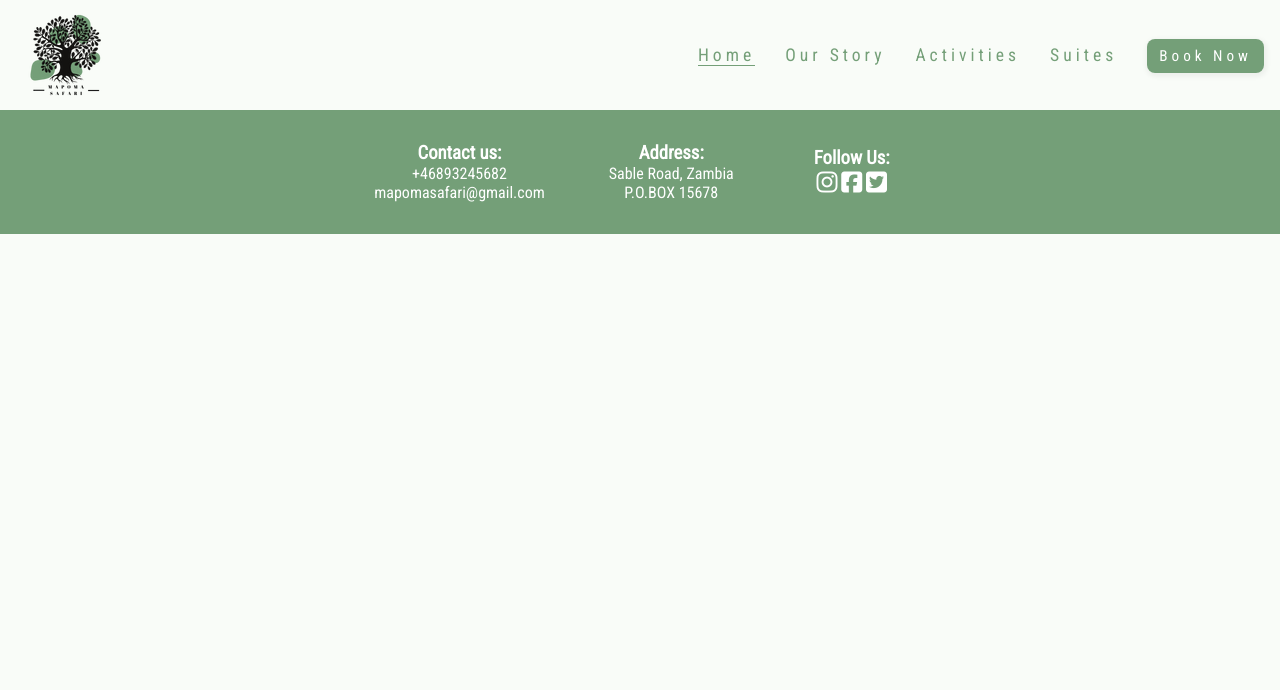
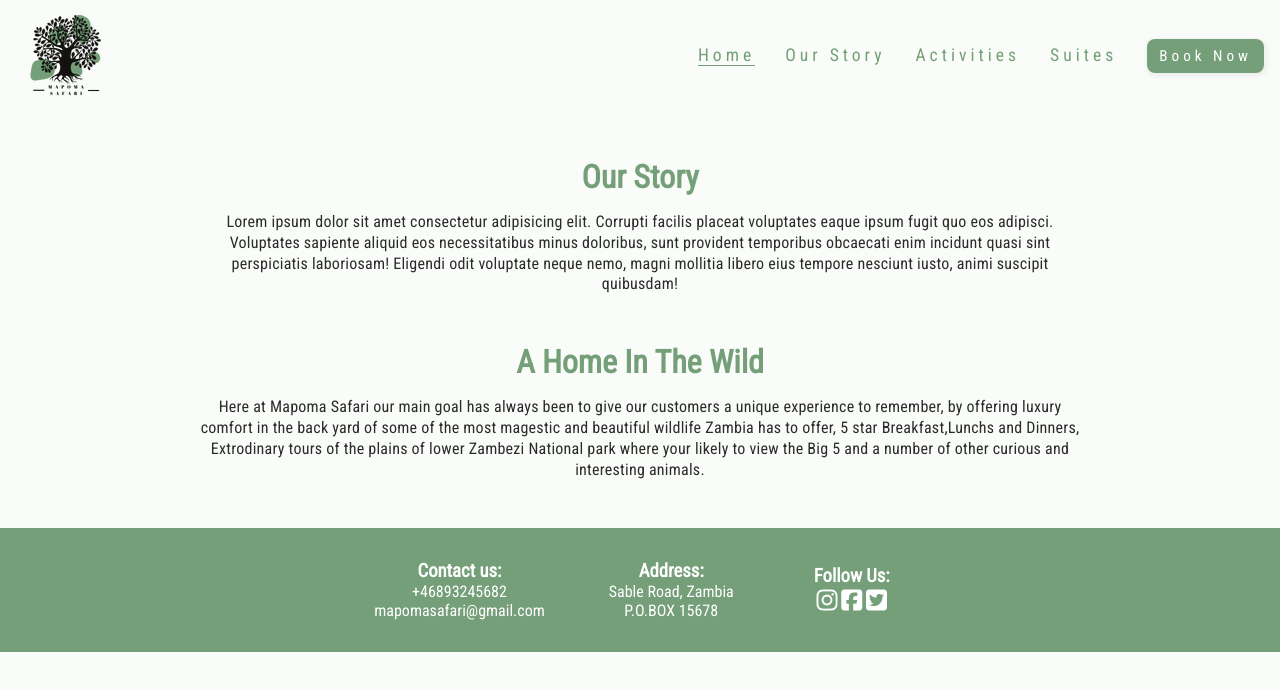
Before and after one commit to AndersPihlblad11/CI_PP1_MPS, a plain HTML site: page our_story.html in a window 1280 px wide. Drawn offline with Linux system fonts and the light colour scheme.

Commit message:
add basic text to our story page

```diff
--- a/our_story.html
+++ b/our_story.html
@@ -41,7 +41,40 @@
             </ul>
         </nav>
     </header>
+    <section>
+        <div id="ethos">
+            <h1>
+             Our Story
+            </h1>
+            <p>
+            Lorem ipsum dolor sit amet consectetur adipisicing elit. Corrupti facilis placeat voluptates eaque ipsum fugit quo eos adipisci. Voluptates sapiente aliquid eos necessitatibus minus doloribus, sunt provident temporibus obcaecati enim incidunt quasi sint perspiciatis laboriosam! Eligendi odit voluptate neque nemo, magni mollitia libero eius tempore nesciunt iusto, animi suscipit quibusdam!
+            </p>
+         </div>
+    </section>
+    <section>
+        <div id="ethos">
+            <h1>
+             A Home In The Wild
+            </h1>
+            <p>
+             Here at Mapoma Safari our main goal has always been to give our customers a unique experience to remember,
+             by offering luxury comfort in the back yard of some of the most magestic and beautiful wildlife Zambia has to offer, 5 star Breakfast,Lunchs and Dinners,
+             Extrodinary tours of the plains of lower Zambezi National park where your likely to view the Big 5 and a number of other curious and interesting animals.
+            </p>
 
+
+
+
+
+         </div>
+
+
+
+
+
+
+
+    </section>
     <footer>
         <div class="footer1">
             <h3>Contact us:</h3>
```
Also changed, not shown: index.html (+2 -2 lines).
